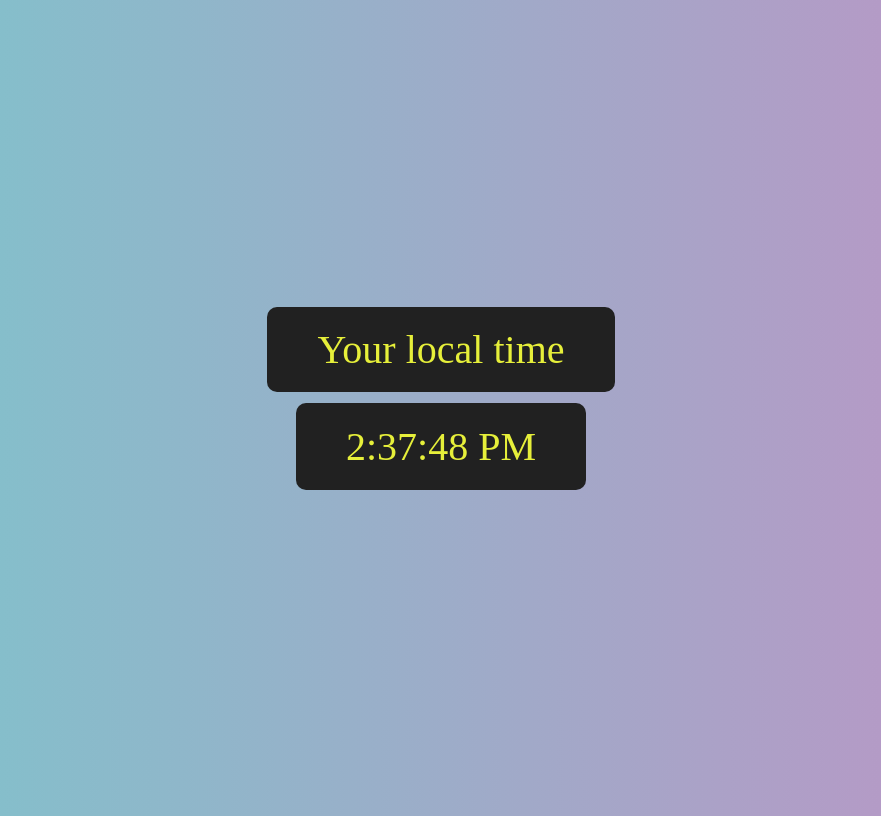
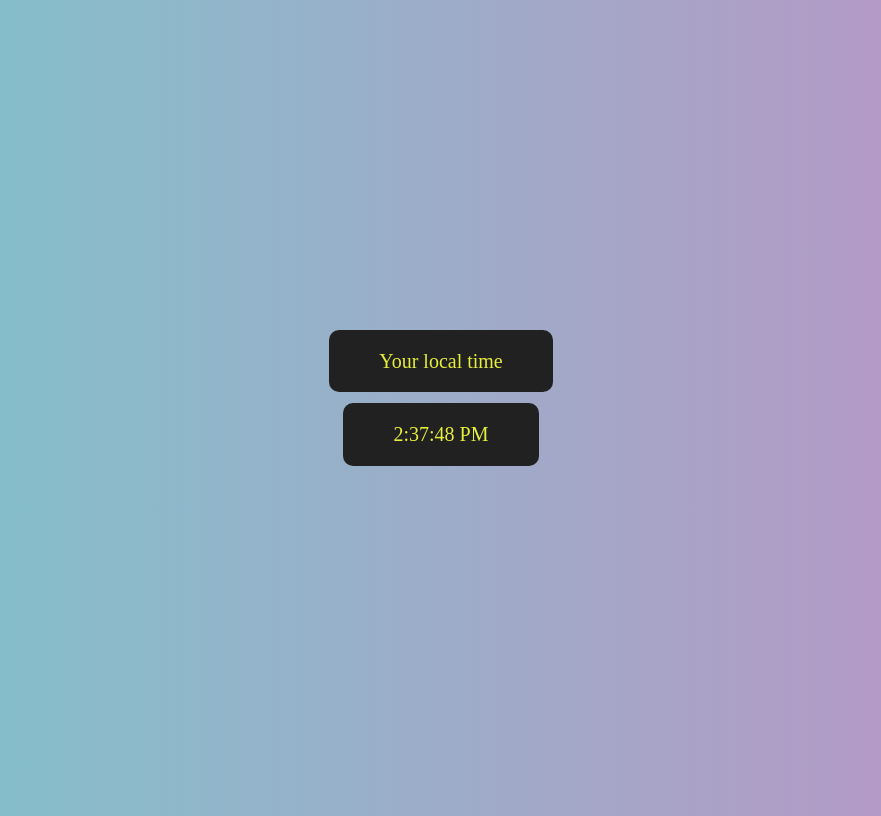
Before and after one commit to DigTechJS/current_time, a plain HTML site: page index.html in a window 1280 px wide. Shown: the whole page, without its empty margins (199-1080 px from the left). Drawn offline with Linux system fonts and the light colour scheme.

Commit message:
Update index.html

```diff
--- a/index.html
+++ b/index.html
@@ -23,14 +23,14 @@
         flex-direction: column;
       }
       #clock {
-        font-size: 40px;
+        font-size: 20px;
         background-color: #212121;
         padding: 20px 50px;
         margin-top: 30px;
         border-radius: 10px;
       }
       span{
-        font-size: 40px;
+        font-size: 20px;
         background-color:  #212121;
         padding: 20px 50px;
         margin-top: 10px;
```
